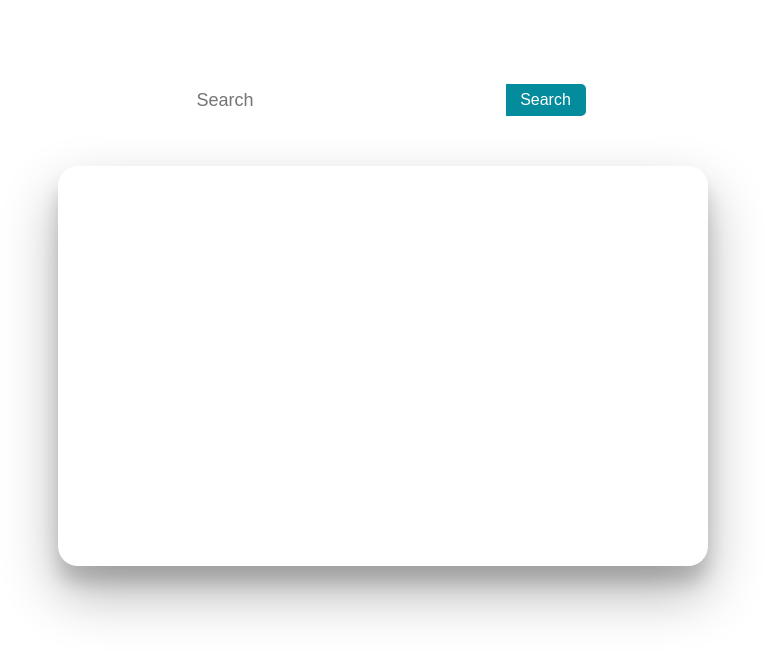
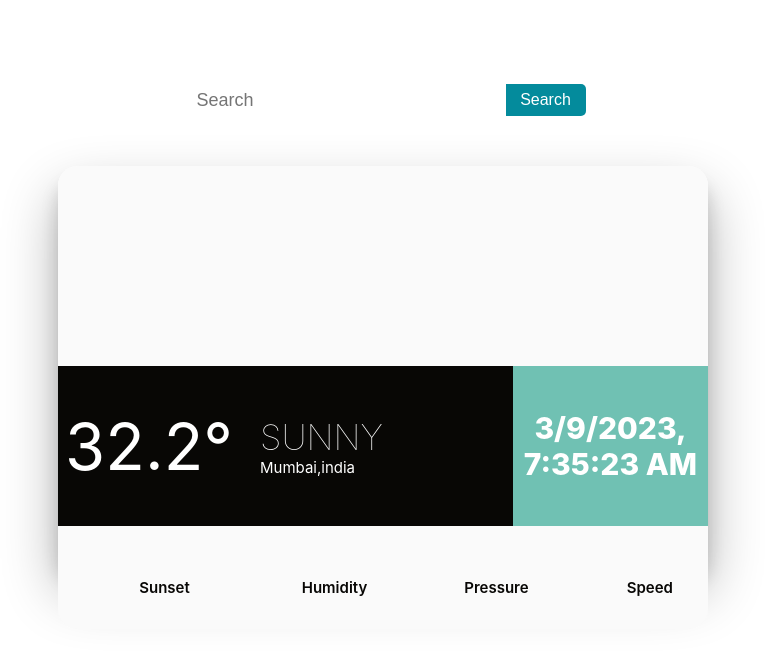
Before and after one commit to codescalper/weather-app-react, a React (Create React App) app: page / in a window 1280 px wide. Shown: the top 658 px of the page, without its empty margins (257-1022 px from the left). Built offline with nearby package versions, Linux system fonts and the light colour scheme; some icons are missing.

Commit message:
Created frontend

```diff
--- a/src/components/style.css
+++ b/src/components/style.css
@@ -80,11 +80,107 @@ body {
   margin-bottom: 50px;
 }
 
-/*Resize the wrap to see the search bar change!*/
-/* .wrap {
-  width: 30%;
-  position: absolute;
-  top: 50%;
-  left: 50%;
-  transform: translate(-50%, -50%);
-} */
+
+.widget {
+  display: flex;
+  height: 400px;
+  width: 650px;
+  flex-wrap: wrap;
+  cursor: pointer;
+  border-radius: 20px;
+  box-shadow: 0 27px 55px 0 rgba(0, 0, 0, 0.3),
+    0 17px 17px 0 rgba(0, 0, 0, 0.15);
+}
+.widget .weatherIcon {
+  flex: 1 100%;
+  height: 50%;
+  border-top-left-radius: 20px;
+  border-top-right-radius: 20px;
+  background: #fafafa;
+  font-family: weathericons;
+  display: flex;
+  align-items: center;
+  justify-content: space-around;
+  font-size: 100px;
+}
+
+.widget .weatherInfo {
+  flex: 0 0 70%;
+  height: 40%;
+  background: #080705;
+  display: flex;
+  align-items: center;
+  color: white;
+}
+.widget .weatherInfo .temperature {
+  flex: 0 0 40%;
+  width: 100%;
+  font-size: 65px;
+  display: flex;
+  justify-content: space-around;
+  margin-right: 20px;
+}
+.widget .weatherInfo .description {
+  flex: 0 60%;
+  display: flex;
+  flex-direction: column;
+  width: 100%;
+  height: 100%;
+  justify-content: center;
+}
+.widget .weatherInfo .description .weatherCondition {
+  text-transform: uppercase;
+  font-size: 35px;
+  font-weight: 100;
+}
+.widget .weatherInfo .description .place {
+  font-size: 15px;
+}
+.widget .date {
+  flex: 0 0 30%;
+  height: 40%;
+  background: #70c1b3;
+  display: flex;
+  justify-content: space-around;
+  align-items: center;
+  color: white;
+  font-size: 30px;
+  font-weight: 800;
+  text-align: center;
+}
+
+.widget .extra-temp {
+  flex: 1 100%;
+  padding: 5% 0;
+  border-bottom-left-radius: 20px;
+  border-bottom-right-radius: 20px;
+  background: #fafafa;
+  display: grid;
+  grid-template-columns: repeat(2, 1fr);
+  align-items: center;
+  font-size: 100px;
+}
+
+.widget .extra-temp p {
+  font-size: 25px;
+  font-weight: 600;
+}
+
+.temp-info-minmax,
+.weather-extra-info,
+.two-sided-section {
+  display: grid;
+  grid-template-columns: repeat(2, 1fr);
+  text-align: center;
+  align-items: center;
+  color: #70c1b3;
+
+}
+
+.widget .extra-temp .extra-info-leftside {
+  text-align: left;
+  font-weight: 600;
+  text-transform: capitalize;
+  color: #080705;
+  font-size: 15px;
+}
--- a/src/components/weather.js
+++ b/src/components/weather.js
@@ -23,6 +23,63 @@ const Weather = () => {
         <div className="weatherIcon">
           <i className={"wi wi-day-sunny"}></i>
         </div>
+        <div className="weatherInfo">
+          <div className="temperature">
+            <p>32.2&deg;</p>
+          </div>
+          <div className="description">
+            <div className="weatherCondition">Sunny</div>
+            <div className="place">Mumbai,india</div>
+          </div>
+        </div>
+
+        <div className="date">{new Date().toLocaleString()}</div>
+        {/* Four column section */}
+        <div className="extra-temp">
+          <div className="temp-info-minmax">
+            <div className="two-sided-section">
+              <p>
+                <i className={"wi wi-sunset"}></i>
+              </p>
+              <p className="extra-info-leftside">
+                <br />
+                Sunset
+              </p>
+            </div>
+
+            <div className="two-sided-section">
+              <p>
+                <i className={"wi wi-humidity"}></i>
+              </p>
+              <p className="extra-info-leftside">
+                <br />
+                Humidity
+              </p>
+            </div>
+          </div>
+
+          <div className="weather-extra-info">
+            <div className="two-sided-section">
+              <p>
+                <i className={"wi wi-rain"}></i>
+              </p>
+              <p className="extra-info-leftside">
+                <br />
+                Pressure
+              </p>
+            </div>
+
+            <div className="two-sided-section">
+              <p>
+                <i className={"wi wi-strong-wind"}></i>
+              </p>
+              <p className="extra-info-leftside">
+                <br />
+                Speed
+              </p>
+            </div>
+          </div>
+        </div>
       </div>
     </>
   );
```
